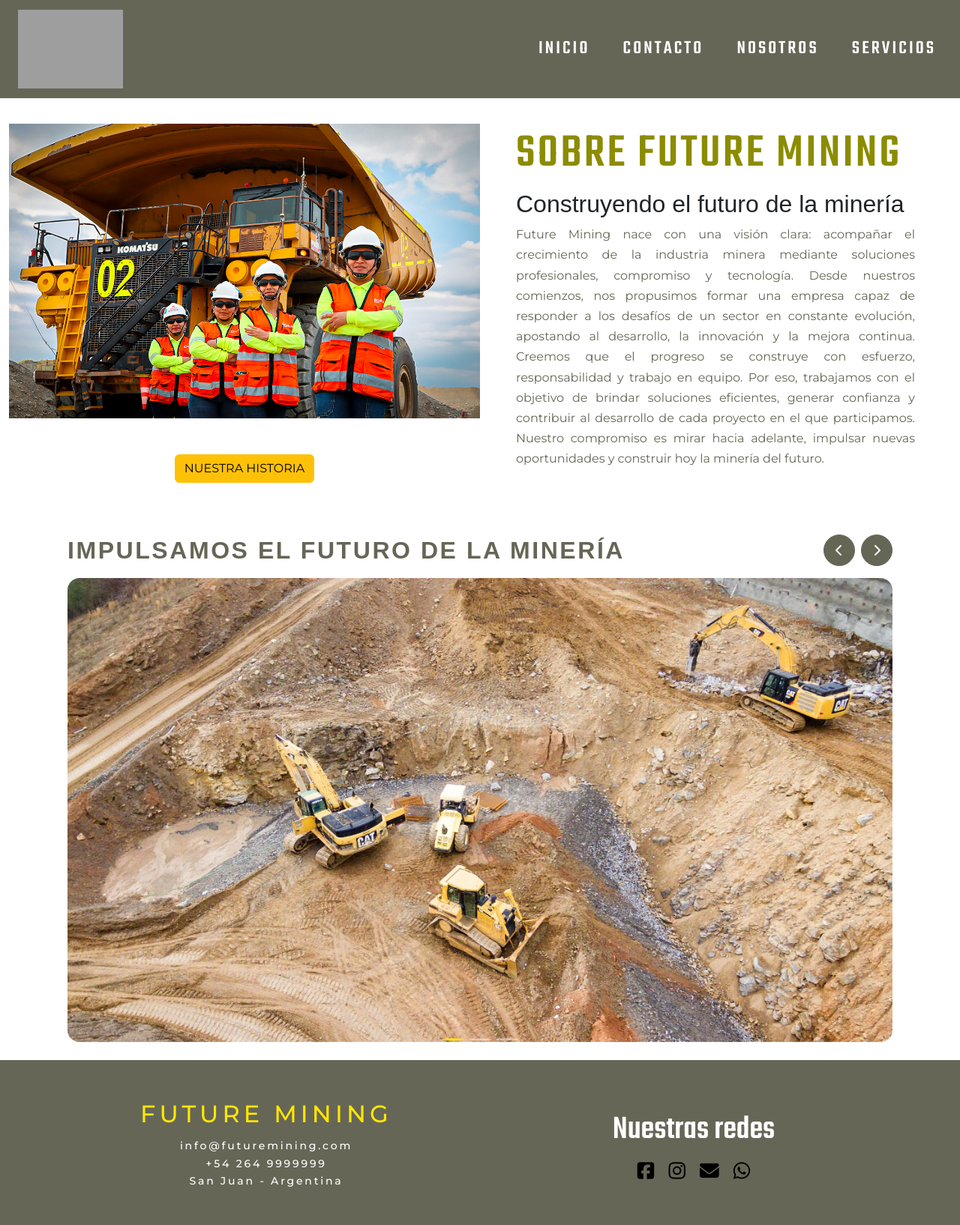
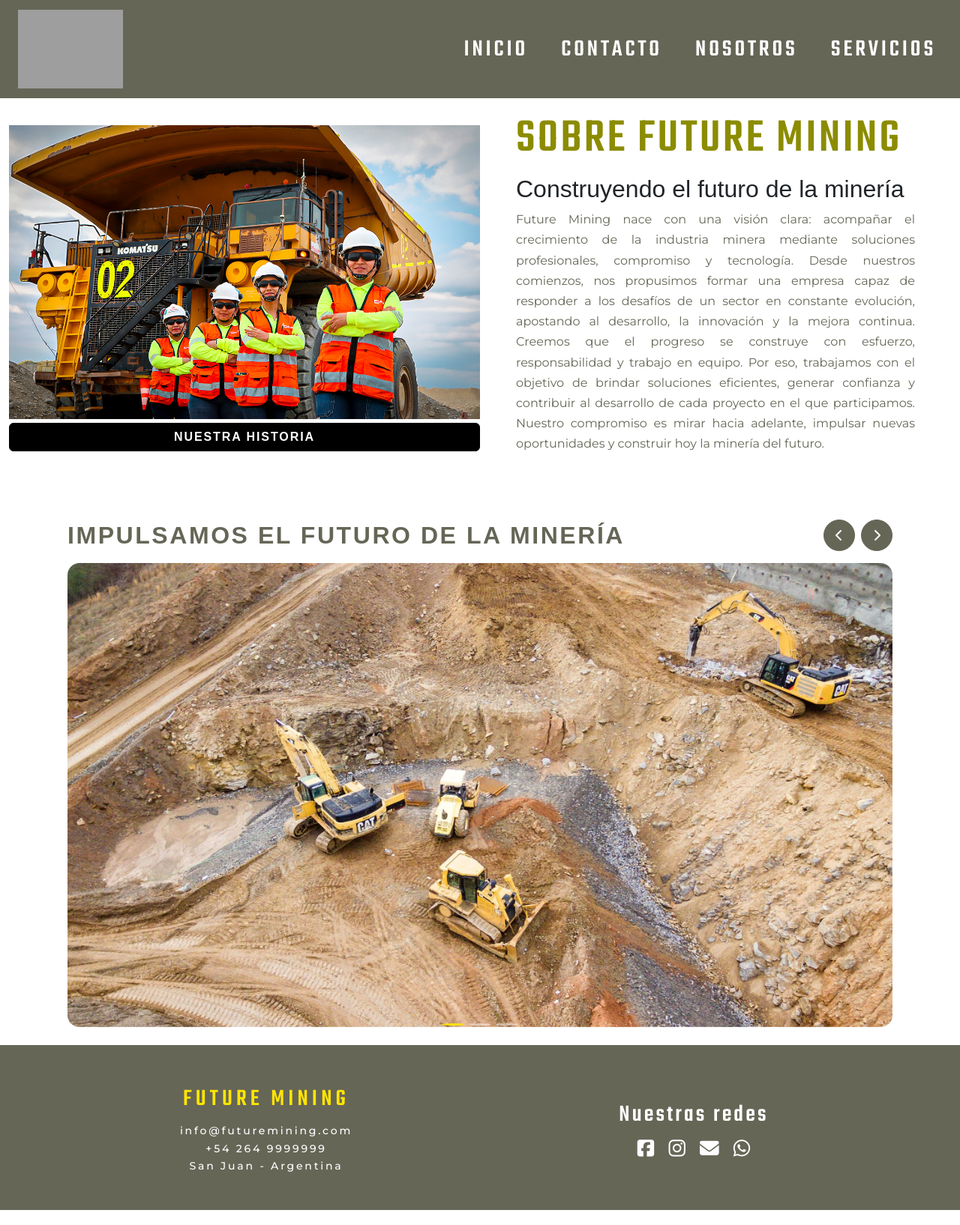
Before and after one commit to aandreess22/DW1-2026--Ontivero.Rivero, a plain HTML site: page nosotros.html in a window 1280 px wide. Shown: the whole page at 75% size. Drawn offline with nearby package versions, Linux system fonts and the light colour scheme; grey boxes are pictures that could not be loaded.

Commit message:
Correciones Integrador Nosotros

```diff
--- a/css/contacto.css
+++ b/css/contacto.css
@@ -28,7 +28,7 @@
 body {
     margin: 0;
     background-color: var(--color-blanco);
-    font-family: 'Montserrat', sans-serif;
+    font-family: var(--fuente-texto);
 }
 
 h1 {
@@ -105,8 +105,8 @@ img {
     text-transform: uppercase;
     padding: 0.6rem 0.25rem;
     transition: color 0.25s ease;
-    font-family: 'Teko', sans-serif;
-    font-size: clamp(1.5rem, 2vw, 1.75rem);
+    font-family: var(--fuente-titulo-principal);
+    font-size: var(--titulo-auxiliar);
 }
 
 .mi-navbar .nav-link:hover{
@@ -314,7 +314,7 @@ main {
     align-items: center;
     justify-content: center;
 
-    color: var(--color-negro);
+    color: var(--color-blanco);
     font-size: clamp(1.5rem, 2vw, 2rem);
     text-decoration: none;
 
@@ -357,13 +357,8 @@ main {
         color: var(--color-amarillo);
     }
 
-    .imagen-logo{
-        width: auto;
-    }
-
     .imagen-logo img {
     width: clamp(100px, 25vw, 130px);
-    height: auto;
     }
 
     .footer-mineria {
--- a/css/inicio.css
+++ b/css/inicio.css
@@ -28,7 +28,7 @@
 body {
     margin: 0;
     background-color: var(--color-blanco);
-    font-family: 'Montserrat', sans-serif;
+    font-family: var(--fuente-texto);
 }
 
 h1 {
@@ -109,8 +109,8 @@ header {
     text-transform: uppercase;
     padding: 0.6rem 0.25rem;
     transition: color 0.25s ease;
-    font-family: 'Teko', sans-serif;
-    font-size: clamp(1.5rem, 2vw, 1.75rem);
+    font-family: var(--fuente-titulo-principal);
+    font-size: var(--titulo-auxiliar);
 }
 
 .mi-navbar .nav-link:hover{
@@ -259,7 +259,7 @@ main {
     align-items: center;
     justify-content: center;
 
-    color: var(--color-negro);
+    color: var(--color-blanco);
     font-size: clamp(1.5rem, 2vw, 2rem);
     text-decoration: none;
 
@@ -306,13 +306,8 @@ main {
         color: var(--color-amarillo);
     }
 
-    .imagen-logo{
-        width: auto;
-    }
-
     .imagen-logo img {
     width: clamp(100px, 25vw, 130px);
-    height: auto;
     }
 
     .texto-portada {
--- a/css/nosotros.css
+++ b/css/nosotros.css
@@ -28,7 +28,7 @@
 body {
     margin: 0;
     background-color: var(--color-blanco);
-    font-family: 'Montserrat', sans-serif;
+    font-family: var(--fuente-texto)
 }
 
 h1 {
@@ -99,9 +99,9 @@ img {
 }
 
 .mi-navbar .nav-link {
+    font-family: var(--fuente-titulo-principal);
+    font-size: var(--titulo-auxiliar);
     color: var(--color-blanco);
-    font-family: 'Teko', sans-serif;
-    font-size: clamp(1.5rem, 2vw, 1.75rem);
     font-weight: 500;
     letter-spacing: 0.12em;
     text-transform: uppercase;
@@ -114,7 +114,7 @@ img {
 }
 
 main {
-    padding-top: 120px;
+    padding-top: 100px;
 }
 
 .banner-nosotros {
@@ -122,10 +122,55 @@ main {
     overflow: hidden;
 }
 
+.banner-nosotros .container-fluid {
+    max-width: 1600px;
+    margin-inline: auto;
+}
+
 .imagen-nosotros {
     width: 100%;
     height: auto;
     display: block;
+}
+
+.modal-nosotros .boton-mdl {
+    width: 100%;
+    height: auto;
+    background-color: var(--color-negro);
+    color: var(--color-blanco);
+    font-family: var(--fuente-titulo-secundario);
+    font-size: var(--texto-primario);
+    font-weight: 600;
+    letter-spacing: 0.12em;
+    border: 1px solid var(--color-negro);
+    margin-top: 5px;
+}
+
+.modal-nosotros .boton-mdl:hover {
+    color: var(--color-amarillo);
+}
+
+.modal-nosotros .modal-body img {
+    width: 100%;
+    max-height: 450px;
+    object-fit: cover;
+    border-radius: 0.5rem;
+    margin-top: 1rem;
+}
+
+.modal-nosotros .modal-title {
+    color: var(--color-oliva);
+    font-weight: 600;
+}
+
+.modal-nosotros .modal-body h3 {
+    color: var(--color-gris);
+    font-weight: 500;
+}
+
+.modal-nosotros .modal-body p {
+    color: var(--color-gris);
+    font-weight: 500;
 }
 
 .texto-nosotros h1 {
@@ -232,6 +277,7 @@ main {
     letter-spacing: 0.16em;
     text-decoration: none;
     font-size: var(--titulo-auxiliar);
+    font-family: var(--fuente-titulo-principal);
 }
 
 .footer-marca:hover {
@@ -264,8 +310,9 @@ main {
 .footer-redes-titulo {
     margin-bottom: 0.5rem;
     font-family: var(--fuente-titulo-principal);
-    font-size: var(--titulo-secundario);
+    font-size: var(--titulo-auxiliar);
     font-weight: 500;
+    letter-spacing: 0.1em;
 }
 
 .redes-sociales {
@@ -280,7 +327,7 @@ main {
     align-items: center;
     justify-content: center;
 
-    color: var(--color-negro);
+    color: var(--color-blanco);
     font-size: clamp(1.5rem, 2vw, 2rem);
     text-decoration: none;
 
@@ -298,7 +345,7 @@ main {
 @media (max-width: 767.98px) {
 
     .mi-navbar .navbar-collapse {
-        padding-block: 0.5rem 1rem 1 rem;
+        padding-block: 0.5rem 1rem;
         margin: 0;
     }
 
@@ -322,13 +369,8 @@ main {
         color: var(--color-amarillo);
     }
 
-    .imagen-logo{
-        width: auto;
-    }
-
     .imagen-logo img {
     width: clamp(100px, 25vw, 130px);
-    height: auto;
     }
 
     .imagen-nosotros {
@@ -337,11 +379,11 @@ main {
     }
 
     .texto-nosotros {
-        padding: 25px 20px !important;
+        padding: 1.5rem 1.25rem;
     }
 
     .texto-nosotros p {
-        font-size: 16px;
+        font-size: 1rem;
         line-height: 1.6;
         text-align: left;
     }
@@ -351,15 +393,10 @@ main {
     }
 
     .footer-datos {
-        letter-spacing: 0.12em;
+        letter-spacing: 0.08em;
     }
 
-    .mi-navbar #menuPrincipal .nav-link {
-        color: var(--color-blanco);
-        background-color: var(--color-gris);
-    }
-
-    .mi-navbar #menuPrincipal .nav-link:hover {
+    .mi-navbar .nav-link:hover {
         color: var(--color-amarillo);
     }
 }
--- a/css/servicios.css
+++ b/css/servicios.css
@@ -36,7 +36,7 @@ html {
 
 body {
     margin: 0;
-    font-family: 'Montserrat', sans-serif;
+    font-family: var(--fuente-texto);
     background-color: var(--color-blanco);
 }
 
@@ -128,8 +128,8 @@ header {
     text-transform: uppercase;
     padding: 0.6rem 0.25rem;
     transition: color 0.25s ease;
-    font-family: 'Teko', sans-serif;
-    font-size: clamp(1.5rem, 2vw, 1.75rem);
+    font-family: var(--fuente-titulo-principal);
+    font-size: var(--titulo-auxiliar);
 }
 
 .mi-navbar .nav-link:hover,
@@ -681,7 +681,7 @@ header {
     align-items: center;
     justify-content: center;
 
-    color: #000000;
+    color: var(--color-blanco);
     font-size: clamp(1rem, 1.5vw, 1.3rem);
     text-decoration: none;
 
@@ -733,13 +733,8 @@ header {
         color: var(--color-amarillo);
     }
 
-    .imagen-logo{
-        width: auto;
-    }
-
     .imagen-logo img {
     width: clamp(100px, 25vw, 130px);
-    height: auto;
     }
 
     .banner-servicios {
--- a/nosotros.html
+++ b/nosotros.html
@@ -15,7 +15,7 @@
     <link rel="preconnect" href="https://fonts.gstatic.com" crossorigin>
 
     <link
-        href="https://fonts.googleapis.com/css2?family=Teko:wght@400;500;600;700&family=Montserrat:wght@400;500;600;700&display=swap&family=Exo+2:wght@400;500;600;700&display=swap"
+        href="https://fonts.googleapis.com/css2?family=Exo+2:wght@400;500;600;700&family=Montserrat:wght@400;500;600;700&family=Teko:wght@400;500;600;700&display=swap"
         rel="stylesheet"
     >
 
@@ -79,9 +79,9 @@
                 <div class="row align-items-center g-0">
                     <div class="col-12 col-md-6">
                         <img class="imagen-nosotros img-fluid w-100" src="imagenes/nosotros/nosotros1.jpg" alt="Personal minero">
-                        <section class="modal-nosotros d-flex justify-content-center mt-5">
+                        <section class="modal-nosotros d-flex justify-content-center">
 
-                            <button type="button" class="btn btn-warning" data-bs-toggle="modal" data-bs-target="#modalNosotros">NUESTRA HISTORIA</button>
+                            <button type="button" class="btn boton-mdl" data-bs-toggle="modal" data-bs-target="#modalNosotros">NUESTRA HISTORIA</button>
 
                             <div class="modal fade" id="modalNosotros" tabindex="-1" aria-labelledby="tituloModal" aria-hidden="true">
 
@@ -91,11 +91,11 @@
                                     <!-- CONTENIDO DEL MODAL -->
                                     <div class="modal-content">
                                         <div class="modal-header">
-                                            <h5 class="modal-title" id="tituloModal">FUTURE MINING</h5>
+                                            <h2 class="modal-title" id="tituloModal">FUTURE MINING</h2>
                                             <button type="button" class="btn-close" data-bs-dismiss="modal" aria-label="Cerrar"></button>
                                         </div>
                                         <div class="modal-body">
-                                            <h4>Un legado de trabajo, innovación y progreso</h4>
+                                            <h3>UN LEGADO DE TRABAJO, INNOVACIÓN Y PROGRESO</h3>
                                             <p>Desde nuestros comienzos, creemos que la minería es mucho más que extraer recursos: es construir oportunidades, impulsar el desarrollo y transformar el futuro.
                                             A lo largo de los años, evolucionamos junto con la industria, incorporando tecnología, experiencia y nuevas formas de trabajar.</p>
                                             <img src="imagenes/modal/Mineros frente al túnel de la mina.png" alt="imagen-modal">
@@ -235,7 +235,7 @@
             <div class="row align-items-center text-center gy-4">
 
                 <div class="col-12 col-md-6">
-                    <a class="footer-marca" href="inicio.html">
+                    <a class="footer-marca" href="index.html">
                         FUTURE MINING
                     </a>
 
```
Also changed, not shown: contacto.html (+1 -1 lines), index.html (+1 -1 lines), servicios.html (+1 -1 lines).
